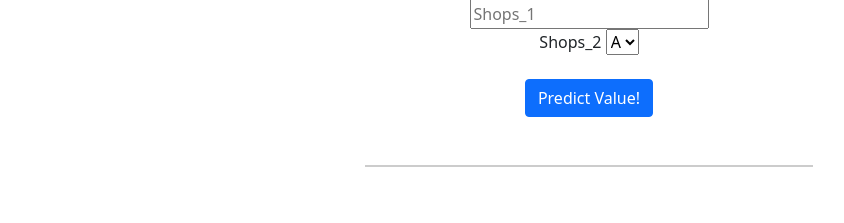
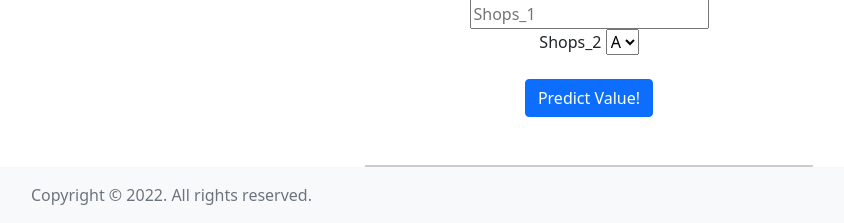
Before and after one commit to DAYa66/Real_Estate_Price_Predict, a Flask app: page / in a window 1280 px wide. Shown: the part 583-806 px from the top of the page, without its empty margins (51-895 px from the left). Before the commit the page ends 750 px from the top, so only its background shows below. Run offline with Flask 2, Linux system fonts and the light colour scheme; parts of the project's set-up code (start-up, migrations or seed data) failed here and were passed over.

Commit message:
change index.html

```diff
--- a/templates/index.html
+++ b/templates/index.html
@@ -16,6 +16,8 @@
 
 <head>
   <meta charset="UTF-8">
+    <meta name="viewport" content="width=device-width, initial-scale=1">
+    <link href="https://cdn.jsdelivr.net/npm/bootstrap@5.0.2/dist/css/bootstrap.min.css" rel="stylesheet" integrity="sha384-EVSTQN3/azprG1Anm3QDgpJLIm9Nao0Yz1ztcQTwFspd3yD65VohhpuuCOmLASjC" crossorigin="anonymous">
   <title>Real estate price prediction</title>
 
   <!-- Quick Start: CSS -->
@@ -90,12 +92,18 @@
 <div class="result" align="center">
     {% if result %}
         <br>
-        <p style="font-size: 50px">
+        <p style="font-size: 20px">
         Prediction:
         </p>
-        <p style="font-size: 50px">{{result}}</p>
+        <p style="font-size: 20px">{{result}}</p>
     {% endif %}
 </div>
+
+<footer class="footer py-3 bg-light">
+      <div class="container">
+        <span class="text-muted">Copyright © 2022. All rights reserved.</span>
+      </div>
+    </footer>
 
 </body>
 
```
